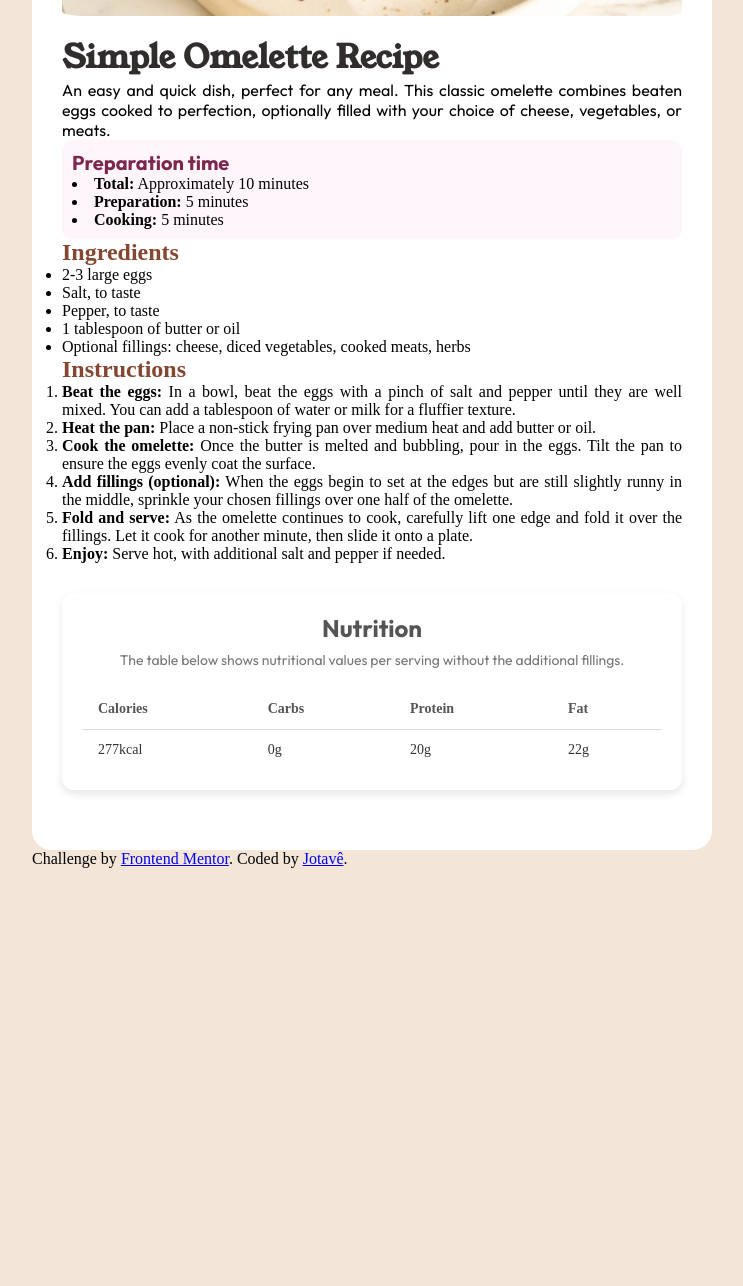
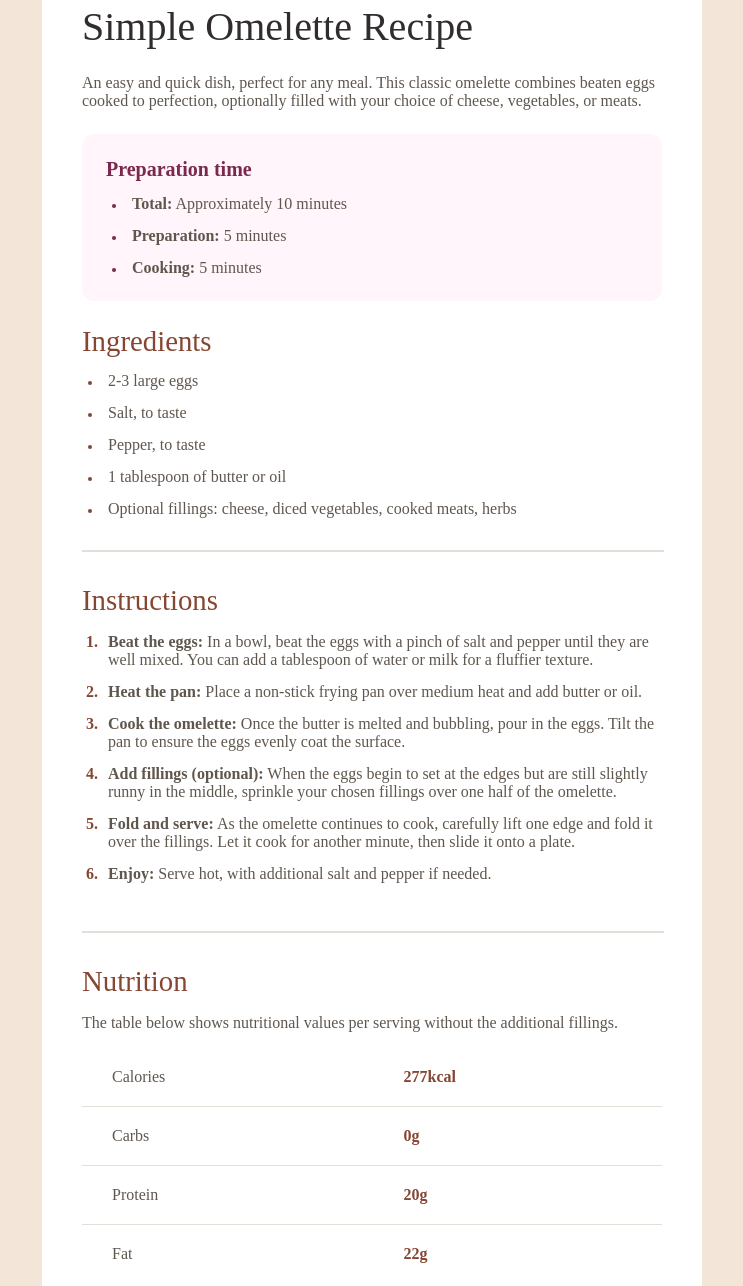
Before and after one commit to JoaoVictorCore/recipe-page, a plain HTML site: page index.html in a window 1280 px wide. Shown: the part 398-1684 px from the top of the page, without its empty margins (268-1011 px from the left). Before the commit the page ends 1366 px from the top, so only its background shows below. Drawn offline with Linux system fonts and the light colour scheme; a web font is replaced by a local one.

Commit message:
atualiza estilos e estrutura da página de receitas, incluindo novas fontes, layout e formatação das seções

```diff
--- a/assets/style.css
+++ b/assets/style.css
@@ -1,123 +1,169 @@
 @font-face {
-    font-family: joao;
-    src: url(./fonts/outfit/Outfit-VariableFont_wght.ttf);
-}
-@font-face {
-    font-family: victor;
-    src: url(./fonts/young-serif/YoungSerif-Regular.ttf);
+  font-family: 'Young Serif';
+  src: url('../fonts/young-serif/YoungSerif-Regular.ttf') format('truetype');
 }
 
-* {
-    margin: 0;
-    padding: 0;
-    box-sizing: none;
+@font-face {
+  font-family: 'Outfit';
+  src: url('../fonts/outfit/Outfit-VariableFont_wght.ttf') format('truetype');
+}
+
+body {
+  background-color: hsl(30, 54%, 90%);
+  display: flex;
+  justify-content: center;
+  align-items: center;
+}
+
+.recipe {
+  width: 660px;
+  background-color: hsl(0, 0%, 100%);
+  display: flex;
+  flex-direction: column;
+  margin: 60px 0;
+  border-radius: 24px;
+  padding: 40px;
+  row-gap: 24px;
+  font-family: Outfit, serif;
+  color: hsl(30, 10%, 34%);
+  box-sizing: border-box;
 }
 
 
 
-body {
-    text-align: justify;
-    gap: 20px;
-    max-width: 1440px;
-    min-width: 375px;
-    background-color: hsl(30, 54%, 90%);
-    padding: 100px 300px;
+img {
+  width: 100%;
+  height: auto;
+  margin: auto;
+  border-radius: 12px;
 }
 
-.container {
-    background-color: hsl(0, 0%, 100%);
-    padding: 30px;
-    border-radius: 20px;
+.title {
+  font-family: Young Serif, serif;
+  font-size: 2.5rem;
+  color: hsl(24, 5%, 18%);
 }
 
-.card {
-    gap: 20px;
+.pink_block {
+  background-color: hsl(330, 100%, 98%);
+  padding: 24px;
+  border-radius: 12px;
 }
 
-.card > img {
-    width: 100%;
-    border-radius: 20px;
-    padding-bottom: 15px;
+li::marker {
+  font-size: 0.8rem;
+  color: hsl(14, 45%, 36%);
 }
 
-h1 {
-    color: hsl(24, 5%, 18%);
-    font-family: victor;
+ol li::marker {
+  font-size: 1rem;
+  font-weight: bold;
 }
 
-p {
-    font-family: joao;
-    font-size: 16px;
+.pink_block li::marker {
+  color: hsl(332, 51%, 32%);
 }
 
-.prep {
-    height: 100%;
-    padding: 10px 10px;
-    background-color: hsl(330, 100%, 98%);
-    border-radius: 10px;
+ul {
+  margin: 0;
+  padding: 0;
+  list-style-position: inside;
 }
 
-.prep > li {
-
+li {
+  padding-left: 6px;
+  margin-top: 14px;
+  list-style-position: outside;
+  margin-left: 20px;
 }
 
-h3 {
+.pink_block_title {
   color: hsl(332, 51%, 32%);
-    font-family: joao;
+  font-weight: bold;
   font-size: 20px;
 }
 
-h2 {
-    color: hsl(14, 45%, 36%)
+.subtitle {
+  font-family: Young Serif, serif;
+  font-size: 1.8rem;
+  color: hsl(14, 45%, 36%);
 }
 
-
-.nutrition-section {
-    max-width: 600px;
-    margin: 30px auto;
-    padding: 20px;
-    border-radius: 12px;
-    background-color: #fff;
-    box-shadow: 0 4px 8px rgba(0, 0, 0, 0.1);
+hr {
+  width: 100%;
+  border: 0.5px solid hsl(30, 18%, 87%);
 }
 
-  .nutrition-section h3 {
-    font-size: 24px;
-    margin-bottom: 8px;
-    color: #555;
-    text-align: center;
+ol {
+  padding: 0;
+  list-style-position: outside;
 }
 
-  .nutrition-section p {
-    font-size: 14px;
-    margin-bottom: 20px;
-    text-align: center;
-    color: #777;
+th:first-child {
+  font-weight: normal;
+  text-indent: 30px;
 }
 
-  /* Estilo da tabela */
-  .nutrition-table {
+table {
   width: 100%;
+}
+
+th:last-child {
+  color: hsl(14, 45%, 36%);
+  padding-left: 30px;
+  margin-left: -30px;
+}
+
+th {
+  text-align: left;
+  padding: 20px 0;
+}
+
+th {
+  border: 1px solid hsl(30, 18%, 87%);
+  border-left: 0;
+  border-right: 0;
+}
+
+th {
+  border-top: 0;
+}
+
+tr:last-of-type th {
+  border-bottom: 0;
+}
+
+table {
   border-collapse: collapse;
 }
 
-  .nutrition-table th,
-  .nutrition-table td {
-    text-align: left;
-    padding: 12px 16px;
-    font-size: 14px;
-    border-bottom: 1px solid #ddd;
+@media (width <= 780px) {
+  .recipe {
+      width: 100%;
+      padding: 0;
+      margin: 0;
+      border-radius: 0;
   }
 
-  .nutrition-table th {
-    color: #555;
-    font-weight: bold;
+  body {
+      padding: 0;
+      margin: 0;
+      overflow-x: hidden;
   }
 
-  .nutrition-table td {
-    color: #333;
+  img {
+      border-radius: 0;
   }
 
-  .nutrition-table tbody tr:last-child td {
-    border-bottom: none;
+  .row {
+      margin: 0 30px;
   }
+
+  .row:first-of-type {
+      margin: 0;
+  }
+
+  .row:last-of-type {
+      margin-bottom: 20px;
+  }
+}
--- a/index.html
+++ b/index.html
@@ -2,93 +2,108 @@
 <html lang="pt-br">
 <head>
   <meta charset="UTF-8">
-    <meta name="viewport" content="width=device-width, initial-scale=1.0">
+  <meta name="viewport" content="width=device-width, initial-scale=1.0"> <!-- displays site properly based on user's device -->
+
+  <link rel="icon" type="image/png" sizes="32x32" href="./assets/images/favicon-32x32.png">
+  <link rel="stylesheet" href="./assets/style.css">
+
   <title>Frontend Mentor | Recipe page</title>
-    <link rel="stylesheet" href="./assets/style.css">
-    <link rel="shortcut icon" href="./assets/images/favicon-32x32.png" type="image/x-icon">
 </head>
 <body>
+  <div class="recipe">
+    <div class="row">
+      <img src="assets/images/image-omelette.jpeg" />
+    </div>
 
-    <div class="container">
+    <div class="row title">
+      Simple Omelette Recipe
+    </div>
 
-        <div class="card">
-
-            <img src="./assets/images/image-omelette.jpeg" alt="omelete">
-
-            <h1>
-                Simple Omelette Recipe
-            </h1>
-            <p>
+    <div class="row description">
       An easy and quick dish, perfect for any meal. This classic omelette combines beaten eggs cooked
       to perfection, optionally filled with your choice of cheese, vegetables, or meats.
-            </p>
-            <div class="prep">
-                <h3>
+    </div>
+
+    <div class="row pink_block">
+      <div class="pink_block_title">
         Preparation time
-                </h3>
-                <li><strong>Total:</strong> Approximately 10 minutes</li>
-                <li><strong>Preparation:</strong> 5 minutes</li>
-                <li><strong>Cooking:</strong> 5 minutes</li>
       </div>
-            <h2>
-                Ingredients
-            </h2>
+
       <ul>
-                <li>2-3 large eggs</li>
-                <li>Salt, to taste</li>
-                <li>Pepper, to taste</li>
-                <li>1 tablespoon of butter or oil</li>
-                <li>Optional fillings: cheese, diced vegetables, cooked meats, herbs</li>
+        <li><span><strong>Total:</strong> Approximately 10 minutes</span></li>
+        <li><span><strong>Preparation:</strong> 5 minutes</span></li>
+        <li><span><strong>Cooking:</strong> 5 minutes</span></li>
       </ul>
-            <h2>
-                Instructions
-            </h2>
+    </div>
+
+    <div class="row ingredients">
+      <div class="subtitle">Ingredients</div>
+
+      <ul>
+        <li><span>2-3 large eggs</span></li>
+        <li><span>Salt, to taste</span></li>
+        <li><span>Pepper, to taste</span></li>
+        <li><span>1 tablespoon of butter or oil</span></li>
+        <li><span>Optional fillings: cheese, diced vegetables, cooked meats, herbs</span></li>
+      </ul>
+    </div>
+
+    <div class="row">
+      <hr>
+    </div>
+
+    <div class="row instructions">
+      <div class="subtitle">Instructions</div>
 
       <ol>
-               <li><strong>Beat the eggs:</strong> In a bowl, beat the eggs with a pinch of salt and pepper until they are well mixed. You can add a tablespoon of water or milk for a fluffier texture.</li>
-               <li><strong>Heat the pan:</strong> Place a non-stick frying pan over medium heat and add butter or oil.</li>
-               <li><strong>Cook the omelette:</strong> Once the butter is melted and bubbling, pour in the eggs. Tilt the pan to ensure
-                the eggs evenly coat the surface.</li>
-               <li><strong>Add fillings (optional):</strong> When the eggs begin to set at the edges but are still slightly runny in the
-                middle, sprinkle your chosen fillings over one half of the omelette.</li>
-               <li><strong>Fold and serve:</strong> As the omelette continues to cook, carefully lift one edge and fold it over the
-                fillings. Let it cook for another minute, then slide it onto a plate.</li>
-               <li><strong>Enjoy:</strong> Serve hot, with additional salt and pepper if needed.</li>
+        <li><span><strong>Beat the eggs:</strong> In a bowl, beat the eggs with a pinch of salt and pepper until they are well mixed.
+          You can add a tablespoon of water or milk for a fluffier texture.</span></li>
+
+        <li><span><strong>Heat the pan:</strong> Place a non-stick frying pan over medium heat and add butter or oil.</span></li>
+
+        <li><span><strong>Cook the omelette:</strong> Once the butter is melted and bubbling, pour in the eggs. Tilt the pan to ensure
+        the eggs evenly coat the surface.</span></li>
+
+        <li><span><strong>Add fillings (optional):</strong> When the eggs begin to set at the edges but are still slightly runny in the
+        middle, sprinkle your chosen fillings over one half of the omelette.</span></li>
+
+        <li><span><strong>Fold and serve:</strong> As the omelette continues to cook, carefully lift one edge and fold it over the
+        fillings. Let it cook for another minute, then slide it onto a plate.</span></li>
+
+        <li><span><strong>Enjoy:</strong> Serve hot, with additional salt and pepper if needed.</span></li>
       </ol>
+    </div>
 
-            <div class="nutrition-section">
-                <h3>Nutrition</h3>
+    <div class="row">
+      <hr>
+    </div>
+
+    <div class="row nutrition">
+      <div class="subtitle">Nutrition</div>
+
       <p>The table below shows nutritional values per serving without the additional fillings.</p>
-                <table class="nutrition-table">
-                  <thead>
-                    <tr>
-                      <th>Calories</th>
-                      <th>Carbs</th>
-                      <th>Protein</th>
-                      <th>Fat</th>
-                    </tr>
-                  </thead>
+
+      <table>
         <tbody>
         <tr>
-                      <td>277kcal</td>
-                      <td>0g</td>
-                      <td>20g</td>
-                      <td>22g</td>
+          <th><span>Calories</span></th>
+          <th>277kcal</th>
+        </tr>
+        <tr>
+          <th>Carbs</th>
+          <th>0g</th>
+        </tr>
+        <tr>
+          <th>Protein</th>
+          <th>20g</th>
+        </tr>
+        <tr>
+          <th>Fat</th>
+          <th>22g</th>
         </tr>
         </tbody>
       </table>
     </div>
   </div>
-
-
-    </div>
-
-    <fotter>
-        <div class="attribution">
-          Challenge by <a href="https://www.frontendmentor.io?ref=challenge" target="_blank">Frontend Mentor</a>.
-          Coded by <a href="https://github.com/JoaoVictorCore" target="_blank">Jotavê</a>.
-        </div>
-    </fotter>
-
 </body>
 </html>
```
Lines whose indentation alone changed are shown as unchanged.
